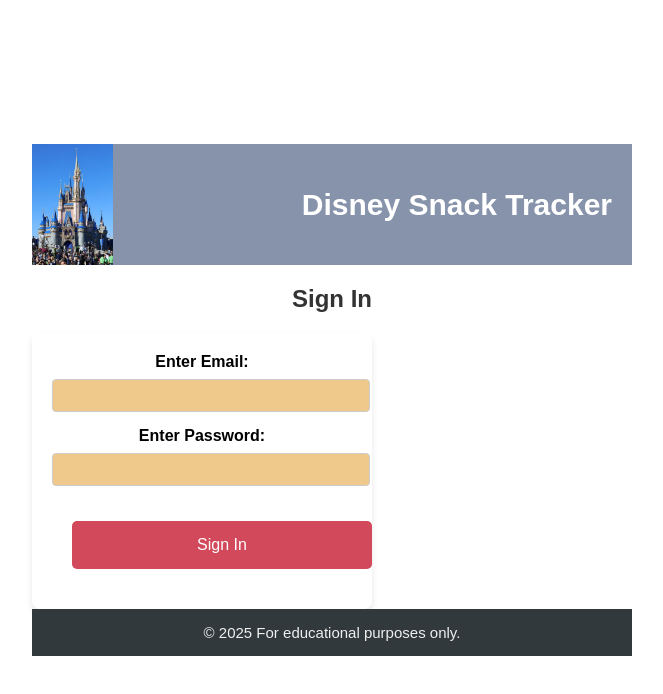
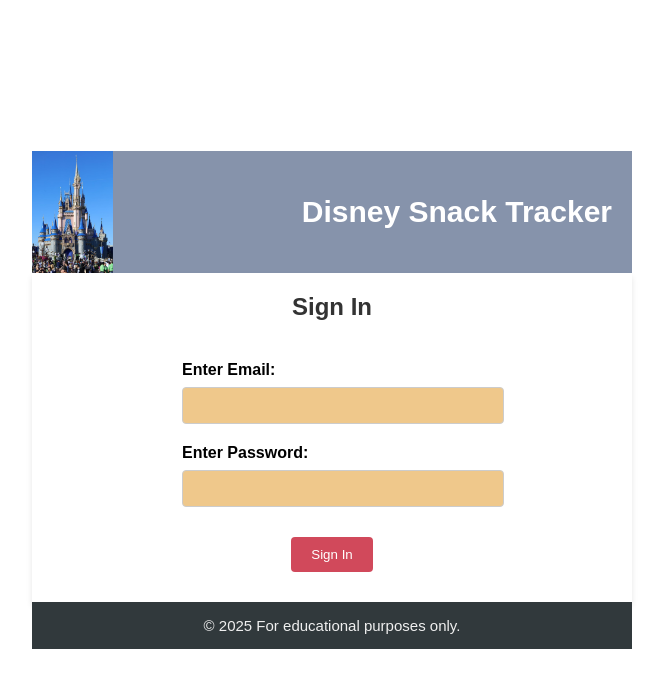
Before and after one commit to meliwells/java-full-stack-application, a React (Vite) app in the folder snack-manager/: page /signIn in a window 1280 px wide. Shown: the top 694 px of the page, without its empty margins (308-971 px from the left). Built offline with nearby package versions, Linux system fonts and the light colour scheme.

Commit message:
sign in form works using info from database

```diff
--- a/snack-manager/src/index.css
+++ b/snack-manager/src/index.css
@@ -8,17 +8,21 @@
   margin: 0;
 }
 
-button {
-  width: 100%;
+.signIn_button {
+  width: auto;
   background-color: #d1495b;
   color: white;
-  padding: 10px;
+  padding: 10px 20px;
   border: none;
   border-radius: 4px;
   cursor: pointer;
+  display: block;
+  margin: 10px auto;
+  align-items: center;
+  text-align: center;
 }
 
-button:hover {
+.signIn_button:hover {
   background-color: #8693abff;
 }
 
@@ -37,6 +41,38 @@
   max-width: 600px;
   align-items: center;
   padding-bottom: 15px;
+}
+
+footer {
+  font-size: 15px;
+  display: flex;
+  flex-direction: column;
+  align-items: center;
+  padding: 0px;
+  background-color: #31393cff;
+  color: #efefef;
+}
+
+.form {
+  display: flex;
+  flex-direction: column;
+  align-items: center;
+  justify-content: center;
+  box-shadow: 0 4px 6px rgba(0, 0, 0, 0.1);
+  width: 100%;
+}
+
+form {
+  padding: 20px;
+  border-radius: 8px;
+
+  width: 300px;
+  text-align: left;
+}
+
+h2 {
+  text-align: center;
+  color: #333;
 }
 
 header h1 {
@@ -77,6 +113,21 @@
   margin: 0 auto;
 }
 
+input {
+  background-color: #efc88bff;
+  width: 100%;
+  padding: 10px;
+  margin-bottom: 20px;
+  border: 1px solid #ccc;
+  border-radius: 4px;
+}
+
+label {
+  display: block;
+  margin-bottom: 8px;
+  font-weight: bold;
+}
+
 .login_button {
   background-color: #d1495b;
   border: none;
@@ -89,6 +140,10 @@
   margin: 20px;
   cursor: pointer;
   border-radius: 5px;
+}
+
+.login_button:hover {
+  background-color: #8693abff;
 }
 
 .logo {
@@ -105,43 +160,6 @@
   max-width: 30%;
   height: auto;
   margin: 0;
-}
-
-footer {
-  font-size: 15px;
-  display: flex;
-  flex-direction: column;
-  align-items: center;
-  padding: 0px;
-  background-color: #31393cff;
-  color: #efefef;
-}
-
-form {
-  padding: 20px;
-  border-radius: 8px;
-  box-shadow: 0 4px 6px rgba(0, 0, 0, 0.1);
-  width: 300px;
-}
-
-h2 {
-  text-align: center;
-  color: #333;
-}
-
-input {
-  background-color: #efc88bff;
-  width: 100%;
-  padding: 8px;
-  margin-bottom: 15px;
-  border: 1px solid #ccc;
-  border-radius: 4px;
-}
-
-label {
-  display: block;
-  margin-bottom: 8px;
-  font-weight: bold;
 }
 
 .pretzel {
--- a/snack-manager/src/pages/SignIn.jsx
+++ b/snack-manager/src/pages/SignIn.jsx
@@ -28,7 +28,6 @@
 
     return (
       <div className="SignIn">
-
         <div className="form">
           <h2>Sign In</h2>
           <form onSubmit={handleSubmit}>
@@ -53,7 +52,7 @@
                 required
               />
             </div>
-            <button type="submit" className="login_button">Sign In</button>
+            <button type="submit" className="signIn_button">Sign In</button>
           </form>
         </div>
 
```
